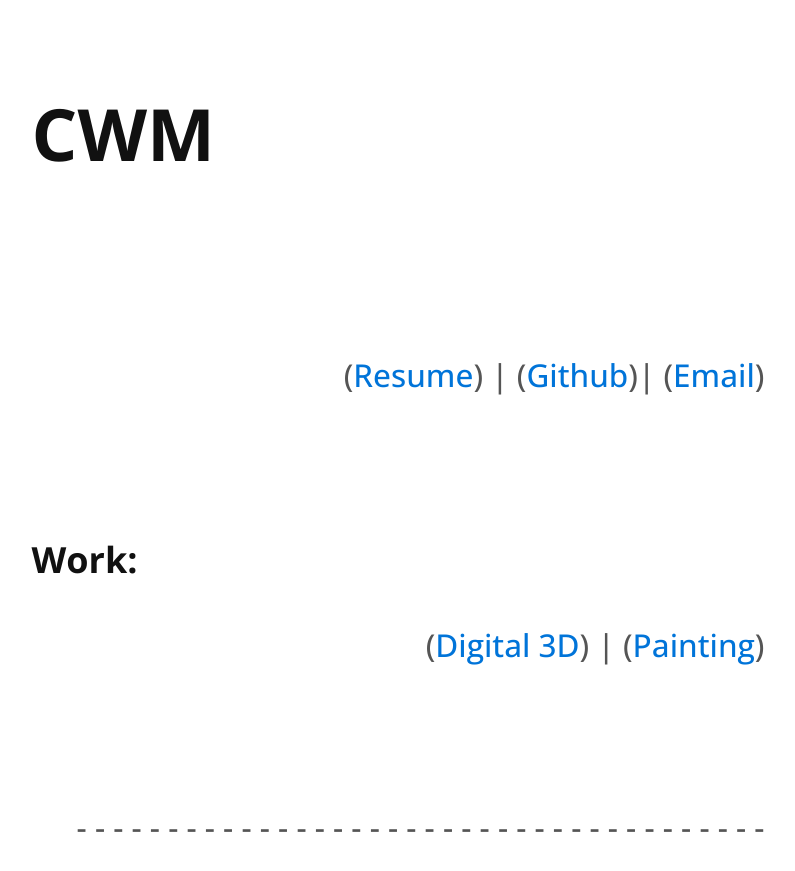
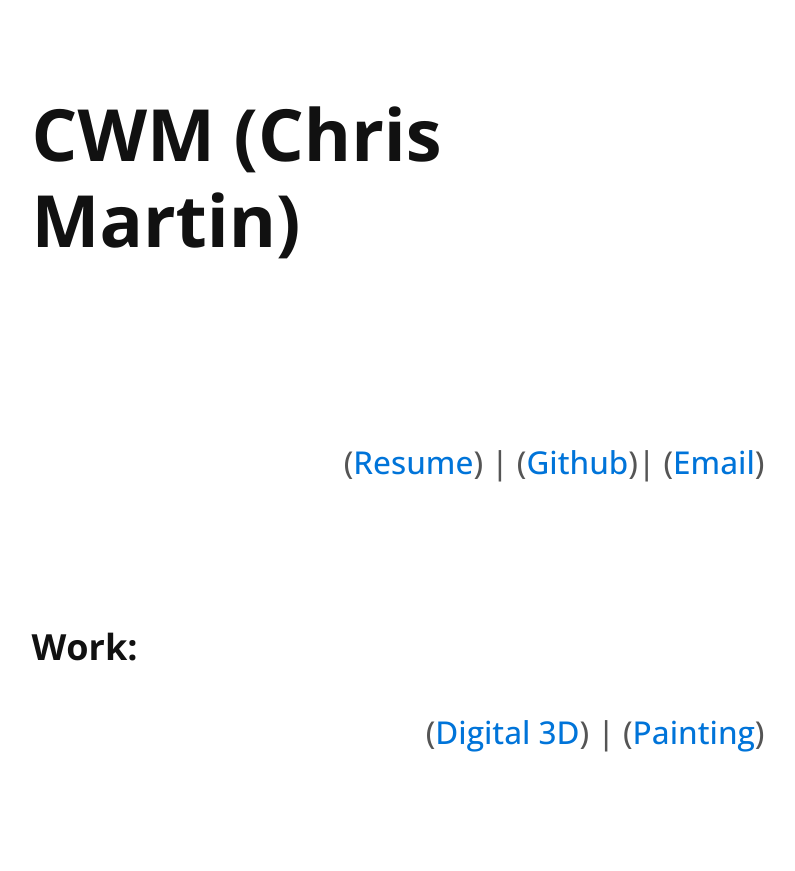
Before and after one commit to ChristopherWMartin/ChristopherWMartin, a Jekyll site: the page built from index.md, in a window 1280 px wide and 900 px high. Shown: the top 871 px of the window, without its empty margins (260-1055 px from the left). Built offline with Jekyll 4.4.1, drawn with Linux system fonts in a browser that asks for light colours; nearby versions of some CDN libraries; our own code applies the rules of GitHub Pages for plain Markdown files; some of the changed lines change nothing that is shown.

Commit message:
Update _config.yml

```diff
--- a/_config.yml
+++ b/_config.yml
@@ -1,6 +1,6 @@
 # Site settings
-title: Chris W. Martin
-tag_text: CWM
+title: CWM
+tag_text: CWM (Chris Martin)
 url: "http://cwmart.in"
 baseurl: ""
 
```
